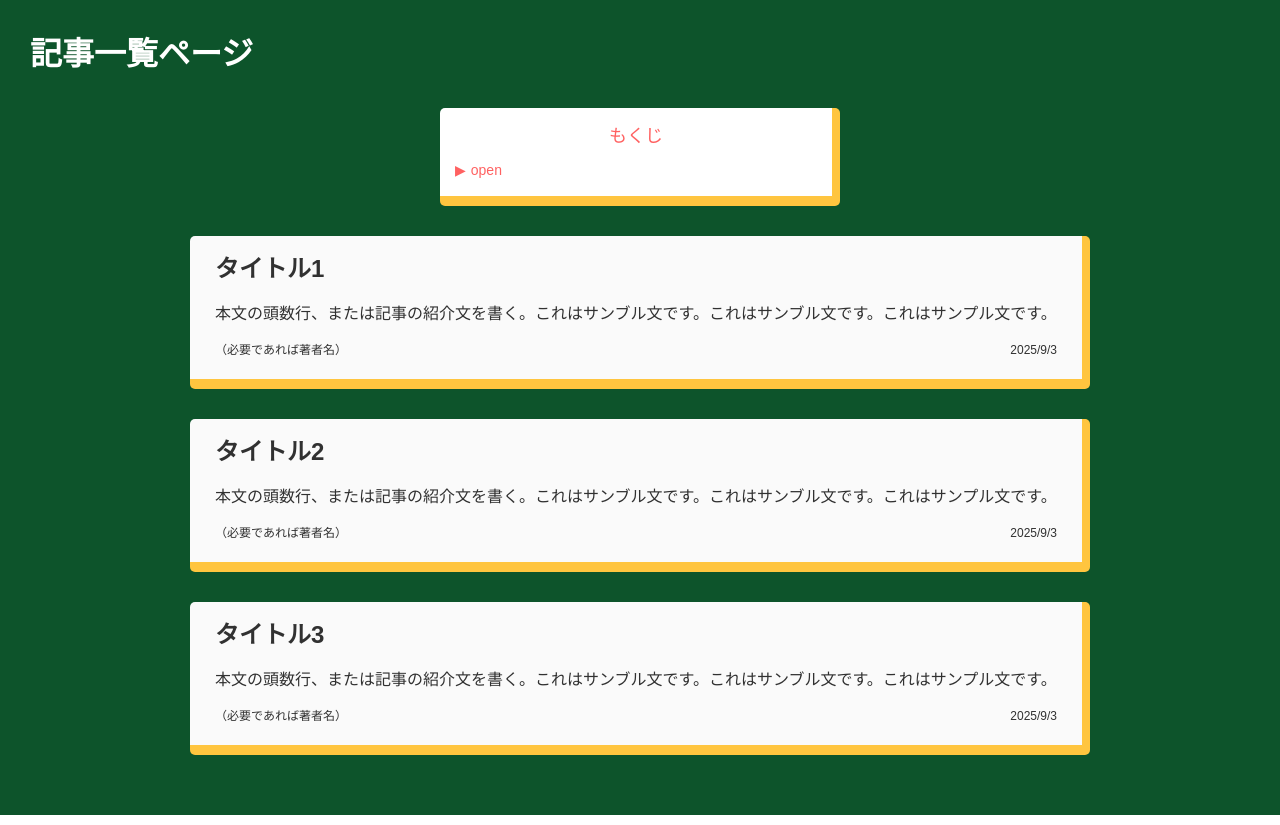
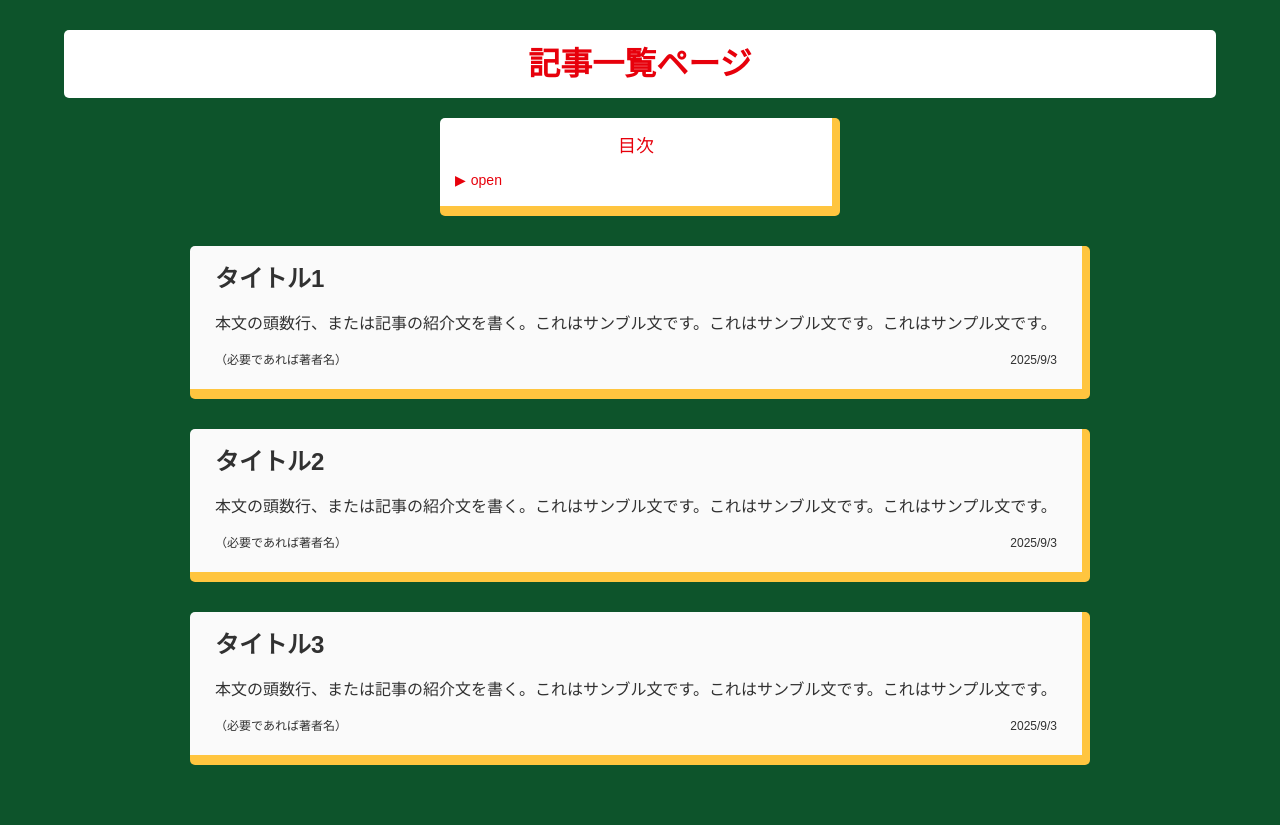
Before and after one commit to Airbag1997/majan_app, a Next.js app: page /articles in a window 1280 px wide. Built offline with nearby package versions, Linux system fonts and the light colour scheme.

Commit message:
change_the_design

```diff
--- a/src/app/articles/page.tsx
+++ b/src/app/articles/page.tsx
@@ -6,28 +6,28 @@ export default function Home() {
     const [open, setOpen] = useState(false)
 
     return (
-        <div className="bg-green-900 pt-[30px] pb-[30px]">
-            <h1 className="text-[32px] text-white font-bold ml-[30px] mb-[30px]">記事一覧ページ</h1>
+        <div className="bg-green-900 pt-[30px] pb-[30px] px-[5%]">
+            <h1 className="text-[32px] text-red-600 font-bold text-center rounded-[5px] py-[10px] bg-white">記事一覧ページ</h1>
             <div className="flex flex-col
                             w-[50vw] max-w-[400px]
                             bg-white
                             border-r-8 border-b-10 border-[#ffc53f] rounded-[5px]
                             p-[15px] mx-auto my-[20px]">
-                <p className="text-[#ff4949dd] text-[18px] mx-auto">もくじ</p>
+                <p className="text-red-600 text-[18px] mx-auto">目次</p>
                 <details className="mt-[10px]">
                     <summary className="flex items-center cursor-pointer" onClick={() => setOpen(!open)}>
 
-                        <span className={`text-[#ff4949dd] text-[14px] duration-300 ${open && "rotate-90"}`}>▶</span>
+                        <span className={`text-red-600 text-[14px] duration-300 ${open && "rotate-90"}`}>▶</span>
                         {open ?
-                            <span className="text-[14px] text-[#ff4949dd] pl-[5px]">close</span>
+                            <span className="text-[14px] text-red-600 pl-[5px]">close</span>
                             :
-                            <span className="text-[14px] text-[#ff4949dd] pl-[5px]">open</span>
+                            <span className="text-[14px] text-red-600 pl-[5px]">open</span>
                         }
                     </summary>
-                    <ul className="list-disc pl-5 text[3f9cff">
-                        <li><a href="#anchor1" className="text-[#313131] hover:text-[#ff4949dd]">タイトル1</a></li>
-                        <li><a href="#anchor2" className="text-[#313131] hover:text-[#ff4949dd]">タイトル2</a></li>
-                        <li><a href="#anchor3" className="text-[#313131] hover:text-[#ff4949dd]">タイトル3</a></li>
+                    <ul className="list-disc pl-5 text-[#313131]">
+                        <li><a href="#anchor1" className="text-[#313131] hover:text-red-600">タイトル1</a></li>
+                        <li><a href="#anchor2" className="text-[#313131] hover:text-red-600">タイトル2</a></li>
+                        <li><a href="#anchor3" className="text-[#313131] hover:text-red-600">タイトル3</a></li>
                     </ul>
                 </details>
             </div>
@@ -39,7 +39,7 @@ export default function Home() {
                                 w-[80vw] max-w-[900px] min-w-[400px]
                                 border-r-8 border-b-10 border-[#ffc53f] rounded-[5px]
                                 text-[#313131]
-                                hover:bg-[#f5faff]
+                                hover:bg-[#fffae7]
                                 ">
                 <h2 id="anchor1" className="text-[24px] font-bold">タイトル1</h2>
                 <p className="text-[16px] my-[15px]">本文の頭数行、または記事の紹介文を書く。これはサンブル文です。これはサンブル文です。これはサンプル文です。</p>
@@ -57,7 +57,7 @@ export default function Home() {
                                 w-[80vw] max-w-[900px] min-w-[400px]
                                 border-r-8 border-b-10 border-[#ffc53f] rounded-[5px]
                                 text-[#313131]
-                                hover:bg-[#f5faff]
+                                hover:bg-[#fffae7]
                                 ">
                 <h2 id="anchor2" className="text-[24px] font-bold">タイトル2</h2>
                 <p className="text-[16px] my-[15px]">本文の頭数行、または記事の紹介文を書く。これはサンブル文です。これはサンブル文です。これはサンプル文です。</p>
@@ -75,7 +75,7 @@ export default function Home() {
                                 w-[80vw] max-w-[900px] min-w-[400px]
                                 border-r-8 border-b-10 border-[#ffc53f] rounded-[5px]
                                 text-[#313131]
-                                hover:bg-[#f5faff]
+                                hover:bg-[#fffae7]
                                 ">
                 <h2 id="anchor3" className="text-[24px] font-bold">タイトル3</h2>
                 <p className="text-[16px] my-[15px]">本文の頭数行、または記事の紹介文を書く。これはサンブル文です。これはサンブル文です。これはサンプル文です。</p>
```
